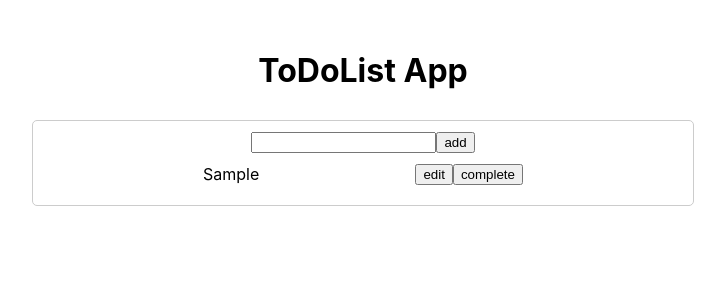
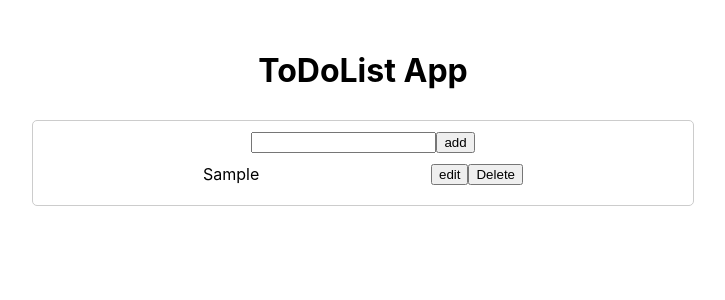
Before and after one commit to hedieh-heydari/ReactToDoApp, a React (Create React App) app: page / in a window 1280 px wide. Both pictures are taken after typing "Sample" into the empty fields and a click on the button "add". Shown: the top 300 px of the page, without its empty margins (287-1012 px from the left). Built offline with nearby package versions, Linux system fonts and the light colour scheme.

Commit message:
added remove handler

```diff
--- a/src/Components/Todo.js
+++ b/src/Components/Todo.js
@@ -1,10 +1,10 @@
-const Todo = ({ todo, onComplete}) => {
+const Todo = ({ todo, onComplete, onDelete }) => {
     return (
         <div className="todo">
-            <div className={todo.isCompleted && "completed" }>{todo.text}</div>
+            <div onClick={onComplete} className={todo.isCompleted && "completed"}>{todo.text}</div>
             <div>
                 <button>edit</button>
-                <button onClick={onComplete}>complete</button>
+                <button onClick={onDelete} >Delete</button>
             </div>
         </div>
     );
--- a/src/Components/TodoApp.js
+++ b/src/Components/TodoApp.js
@@ -23,10 +23,16 @@ const TodoApp = () => {
         setTodos(updatedTodos);
 
     }
+
+    const removeTodo = (id) => {
+        const filteredTodos = todos.filter(t => t.id !== id)
+        setTodos(filteredTodos)
+    }
+
     return (
         <div className="container">
             <ToDoForm addTodoHandler={addTodoHandler} />
-            <ToDoList todos={todos} onComplete={completeTodo} />
+            <ToDoList todos={todos} onComplete={completeTodo} onDelete={removeTodo} />
         </div>
     );
 }
--- a/src/Components/TodoList.js
+++ b/src/Components/TodoList.js
@@ -1,13 +1,15 @@
 import Todo from "./Todo";
 
-const ToDoList = ({ todos, onComplete }) => {
+const ToDoList = ({ todos, onComplete, onDelete }) => {
 
   const renderTodos = () => {
     if (todos.length === 0) return <p>add todo!</p>;
 
     return todos.map((todo) => {
       return <Todo key={todo.id} todo={todo}
-      onComplete={() => onComplete(todo.id)} />
+      onComplete={() => onComplete(todo.id)}
+      onDelete={()=> onDelete(todo.id)}
+      />
     })
   }
 
```
